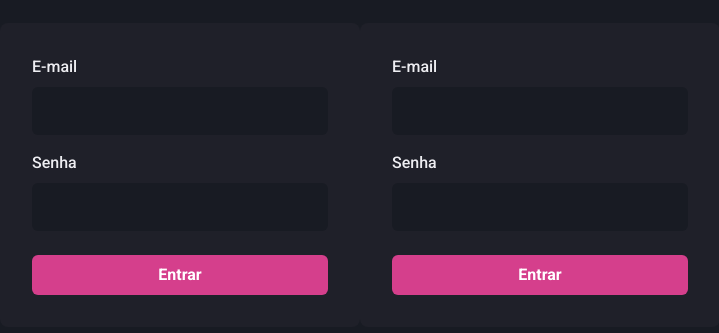
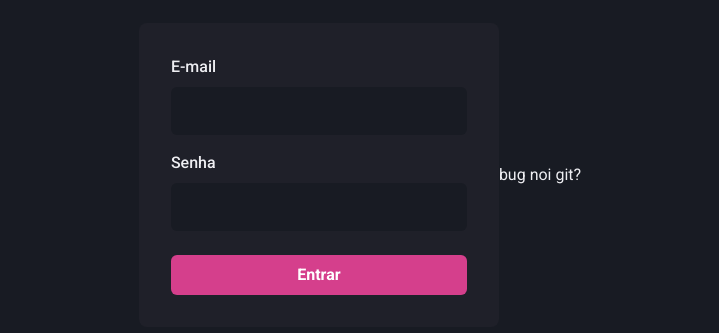
Before and after one commit to carloshenriquefarias/dashgov2, a Next.js app: page / in a window 1280 px wide. Shown: the part 225-558 px from the top of the page, without its empty margins (280-999 px from the left). Built offline with nearby package versions, Linux system fonts and the light colour scheme.

Commit message:
bug no git?

```diff
--- a/src/pages/index.tsx
+++ b/src/pages/index.tsx
@@ -34,24 +34,9 @@ export default function SignIn() {
           </Stack>
         <Button type='submit' mt="6" colorScheme="pink">Entrar</Button>
         </Flex>
-        <Flex
-          as="form"
-          w="100%"
-          maxWidth={360}
-          bg="gray.800"
-          // SE QUISER SABER EM PX multiplique por 4, se for em rem divide por 4 ou mais
-          p="8"
-          borderRadius={8}
-          flexDir="column"
-          onSubmit={handleSubmit(handleSignIn)}
-        >
-          <Stack spacing="4">
-            <Input name='email' type='email' label='E-mail'/>
-            {/* //Para passar ref na apicação é preciso mudar a constante no input Form */}
-            <Input name='password' type='password' label='Senha'/>
-          </Stack>
-        <Button type='submit' mt="6" colorScheme="pink">Entrar</Button>
-        </Flex>
+        <div>
+          bug noi git?
+        </div>
     </Flex>
   )
 }
```
